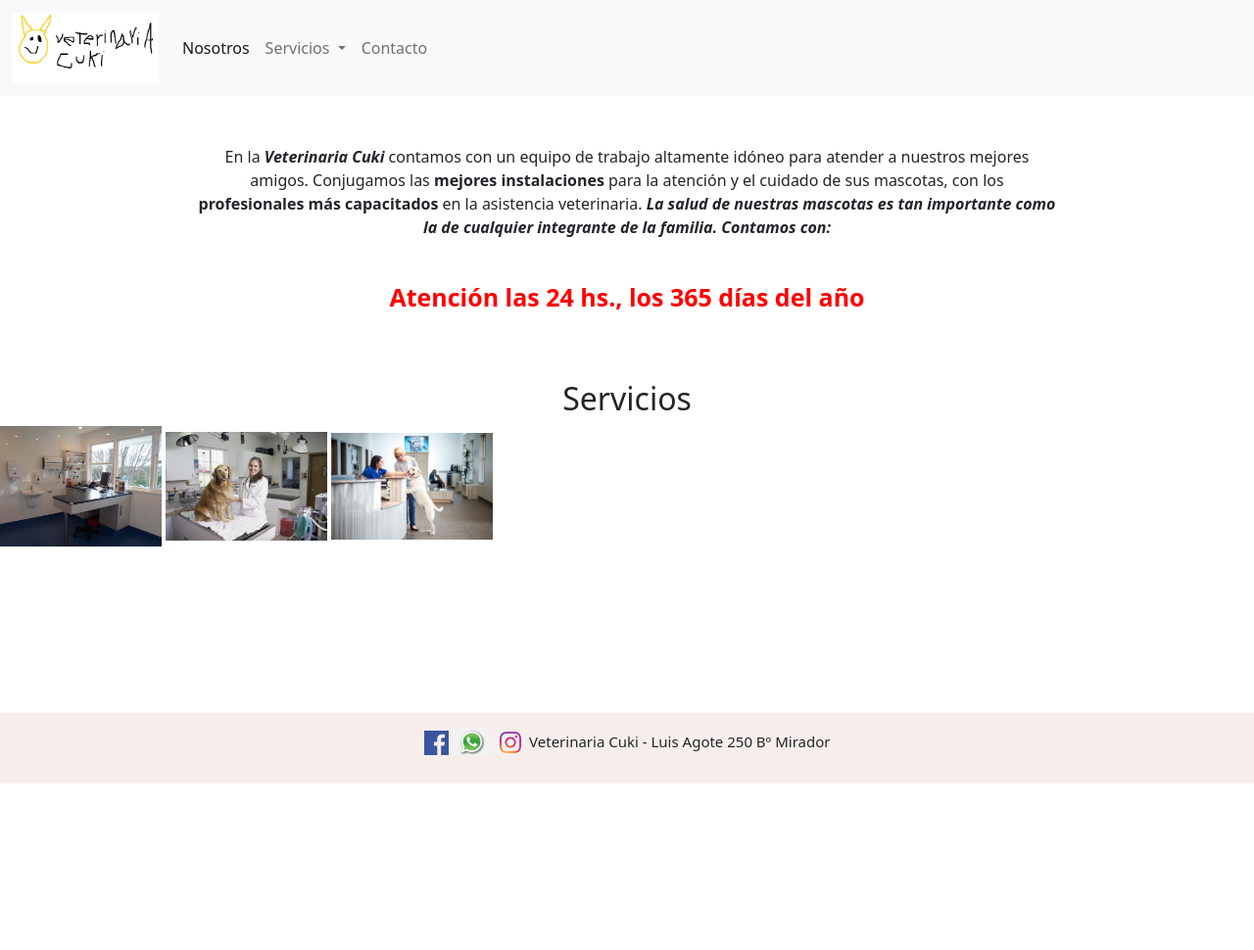
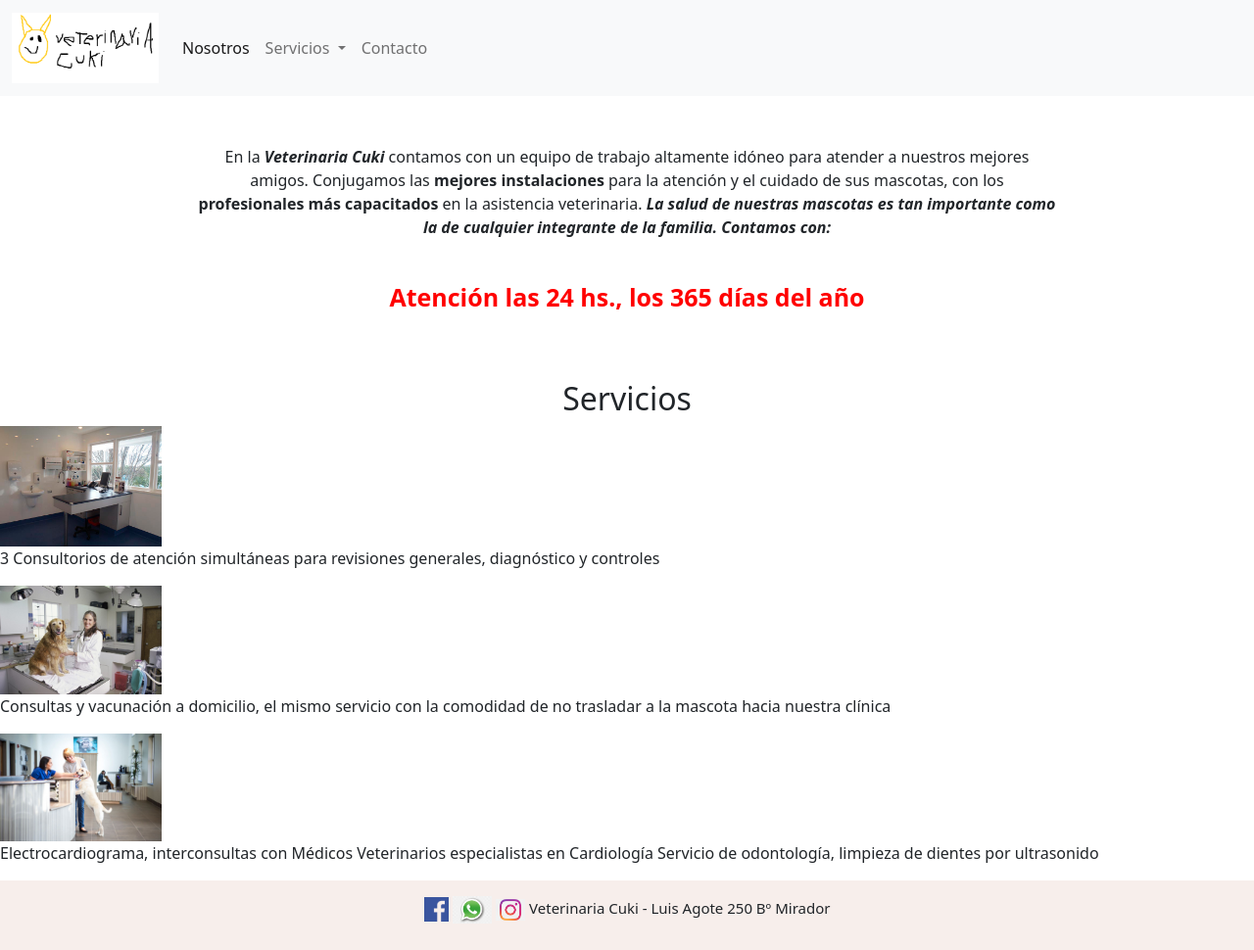
Before and after one commit to LLorello/Desafio2-veterinaria, a plain HTML site: page index.html in a window 1280 px wide. Shown: the whole page at 98% size. Before the commit the page ends 800 px from the top, so only its background shows below. Drawn offline with nearby package versions, Linux system fonts and the light colour scheme.

Commit message:
agregando parrafo abajo de las imagenes e intentar centrarlas

```diff
--- a/index.html
+++ b/index.html
@@ -57,14 +57,19 @@
 
       <div class="servicios-imagen1">
         <img src="imagen1.jpg" alt="veterinaria" width=165px>
+        <p>3 Consultorios de atención simultáneas para revisiones generales, diagnóstico y controles</p>
       </div>
 
       <div class="servicios-imagen2">
         <img src="imagen2.jpg" alt="veterinaria" width="165px">
+        <p> Consultas y vacunación a domicilio, el mismo servicio con la comodidad de no trasladar a
+          la mascota hacia nuestra clínica</p>
       </div>
 
       <div class="servicios-imagen3">
         <img src="imagen3.jpg" alt="veterinaria" width="165px">
+        <p> Electrocardiograma, interconsultas con Médicos Veterinarios especialistas en Cardiología
+          Servicio de odontología, limpieza de dientes por ultrasonido</p>
       </div>
 
 
--- a/mystylee.css
+++ b/mystylee.css
@@ -28,12 +28,19 @@ body{
 }
 
 .servicios div{
-    padding-bottom: 40px;
     display: inline-block;
 }
 
+.servicios-imagen1P{
+
+}
+
+
 .servicios-imagen2{
-    text-align:center;
+}
+
+
+.servicios-imagen3{
 }
 
 .titulo-servicios{
```
